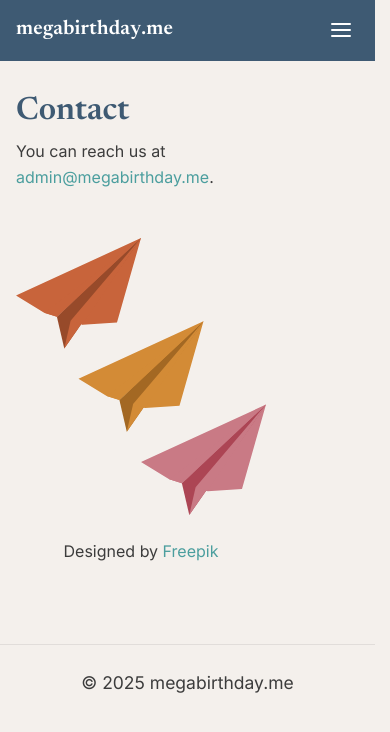
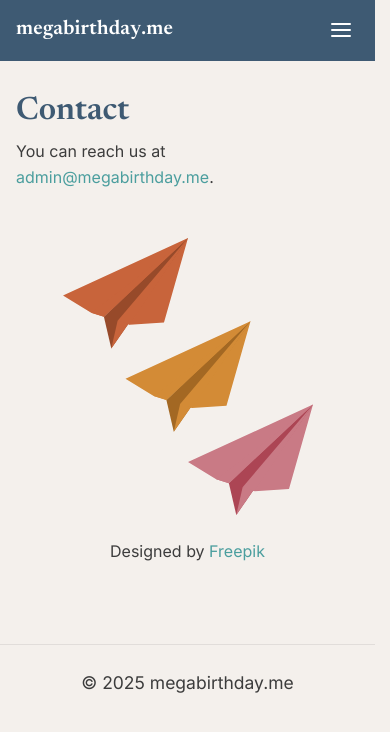
Before and after one commit to Vazool/megabirthday, a Jekyll site: the page built from contact.html, in a window 390 px wide. Shown: the top 732 px of the page. Built offline with Jekyll 4.4.1, drawn with Linux system fonts in a browser that asks for light colours.

Commit message:
Update main.css
Centring image in mobile view

```diff
--- a/assets/css/main.css
+++ b/assets/css/main.css
@@ -150,9 +150,15 @@ main{
 }
 
 @media (max-width: 768px) {
-  .about-wrapper { flex-direction: column; }
-  .about-image { margin-top: 1rem; }
+  .about-wrapper {
+    flex-direction: column;
+  }
+  .about-image {
+    margin: 1rem auto 0 auto;   /* center the block horizontally */
+    text-align: center;         /* redundant now, but safe to keep */
+  }
 }
+
 
 /* Header / Nav */
 .site-header{
```
